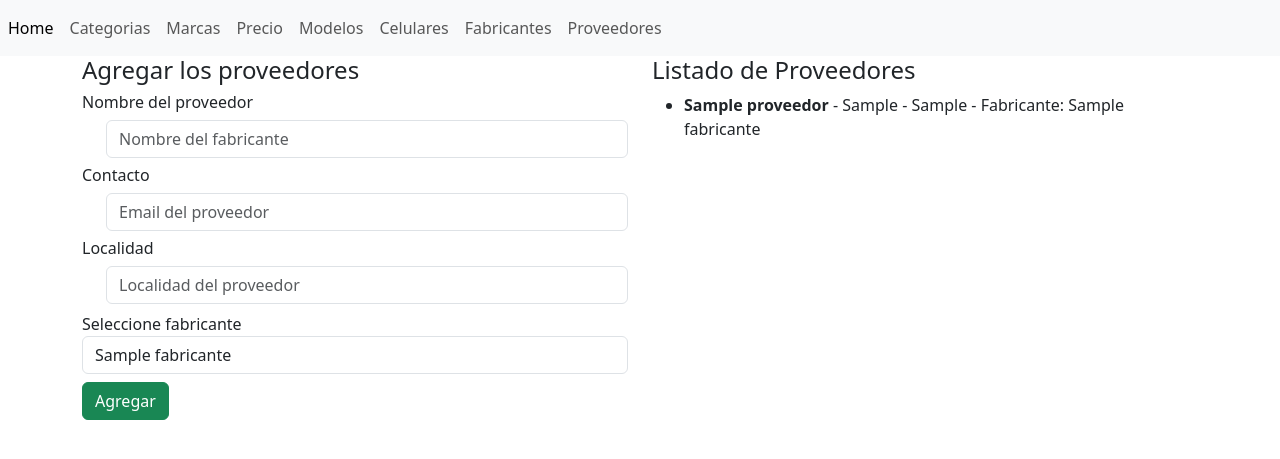
After one commit to JoakoSavini/primer-efi-flask, a Flask app: page /proveedores in a window 1280 px wide. The commit adds this page. Shown: the top 459 px of the page. Run offline with Flask 3, Linux system fonts and the light colour scheme; tables that the repository leaves empty hold one stand-in row (values such as "Sample post").

Commit message:
Formularios de proveedores y fabricantes completados, agregue negritas a los otros formularios

```diff
--- a/app.py
+++ b/app.py
@@ -91,3 +91,57 @@ def celulares():
         marcas=marcas,
         modelos=modelos,
     )
+
+@app.route('/proveedores', methods=['POST', 'GET'])
+def proveedores():
+    proveedores = Proveedor.query.all()
+    fabricantes = Fabricante.query.all()
+
+    if request.method == 'POST':
+        nombre = request.form['nombre']
+        contacto = request.form['contacto']
+        localidad = request.form['localidad']
+        fabricante = request.form['fabricante']
+
+        proveedor_nuevo = Proveedor(
+            nombre = nombre,
+            contacto = contacto,
+            localidad = localidad,
+            fabricante_id = fabricante,
+        )
+
+        db.session.add(proveedor_nuevo)
+        db.session.commit()
+        return redirect(url_for('proveedores'))
+
+    return render_template(
+        'proveedores.html',
+        fabricantes=fabricantes,
+        proveedores=proveedores
+
+    )
+
+@app.route('/fabricantes', methods=['POST', 'GET'])
+def fabricantes():
+    fabricantes = Fabricante.query.all()
+
+    if request.method == 'POST':
+        nombre = request.form['nombre']
+        contacto = request.form['contacto']
+        localidad = request.form['localidad']
+
+        fabricante_nuevo = Fabricante(
+            nombre = nombre,
+            contacto = contacto,
+            localidad = localidad,
+        )
+
+        db.session.add(fabricante_nuevo)
+        db.session.commit()
+        return redirect(url_for('fabricantes'))
+
+    return render_template(
+        'fabricante.html',
+        fabricantes=fabricantes,
+
+    )
--- a/modelos.py
+++ b/modelos.py
@@ -49,7 +49,7 @@ class Accesorios(db.Model):
 class Fabricante(db.Model):
     id = db.Column(db.Integer, primary_key=True)
     nombre = db.Column(db.String(50), nullable=False)
-    contacto = db.Column(db.Integer, nullable=False)
+    contacto = db.Column(db.String(50), nullable=False)
     localidad = db.Column(db.String(50), nullable=False)
 
     def __str__(self) -> str:
@@ -58,8 +58,11 @@ class Fabricante(db.Model):
 class Proveedor(db.Model):
     id = db.Column(db.Integer, primary_key=True)
     nombre = db.Column(db.String(50), nullable=False)
-    contacto = db.Column(db.Integer, nullable=False)
+    contacto = db.Column(db.String(50), nullable=False)
     localidad = db.Column(db.String(50), nullable=False)
+    fabricante_id = db.Column(db.Integer, db.ForeignKey('fabricante.id'))
+
+    fabricante = db.relationship('Fabricante', backref=db.backref('proveedores', lazy=True))
 
     def __str__(self) -> str:
         return self.nombre
--- a/templates/precios.html
+++ b/templates/precios.html
@@ -5,7 +5,9 @@
 {% endblock %}
 
 {% block content %}
+<h1>Los precios de los celulares en stock</h1>
 {% for celular in celulares %}
-    <li>${{celular.precio}} - {{celular.marca}} - {{celular.modelo}}</li>
-{% endfor %}
+    <h4><li><strong>${{celular.precio}}</strong> - {{celular.marca}} - {{celular.modelo}}</li></h4>
+
+    {% endfor %}
 {% endblock %}
--- /dev/null
+++ b/templates/proveedores.html
@@ -0,0 +1,47 @@
+{% extends "template_base.html" %}
+
+{% block title %}
+Proveedores
+{% endblock %}
+
+{% block content %}
+
+<div class="container">
+    <div class="row">
+        <div class="col-6">
+            <h4>Agregar los proveedores</h4>
+            <h6>Nombre del proveedor</h6>
+            <form action="" method="post">  <!-- Asegurando la ruta de acción -->
+                <div class="form-check mb-2">
+                    <input type="text" name="nombre" class="form-control mb-2" placeholder="Nombre del fabricante" required>
+                </div>
+                <h6>Contacto</h6>
+                <div class="form-check mb-2">
+                    <input type="email" name="contacto" class="form-control mb-2" placeholder="Email del proveedor" required>
+                </div>
+                <h6>Localidad</h6>
+                <div class="form-check mb-2">
+                    <input type="text" name="localidad" class="form-control mb-2" placeholder="Localidad del proveedor" required>
+                </div>
+                <label for="fabricante">Seleccione fabricante</label>
+                <select name="fabricante" id="fabricante" class="form-control mb-2" placeholder="Seleccione el fabricante" >
+
+                    {% for fabricante in fabricantes %}
+                        <option value="{{fabricante.id}}"> {{fabricante.nombre}}</option>
+                    {% endfor %}
+                </select>
+                <button type="submit" class="btn btn-success">Agregar</button>
+            </form>
+        </div>
+        <div class="col-6">
+            <h4>Listado de Proveedores</h4>
+            <ul>
+                {% for proveedor in proveedores %}
+                    <li> <strong>{{ proveedor.nombre }}</strong> - {{ proveedor.contacto }} - {{ proveedor.localidad }} - Fabricante: {{ proveedor.fabricante}} </li>
+                {% endfor %}
+            </ul>
+        </div>
+    </div>
+</div>
+
+{% endblock %}
--- a/templates/template_base.html
+++ b/templates/template_base.html
@@ -30,6 +30,8 @@
                 <a class="nav-item nav-link" href="/precios">Precio</a>
                 <a class="nav-item nav-link" href="/modelos">Modelos</a>
                 <a class="nav-item nav-link" href="/celulares">Celulares</a>
+                <a class="nav-item nav-link" href="/fabricantes">Fabricantes</a>
+                <a class="nav-item nav-link" href="/proveedores">Proveedores</a>
             </div>
         </nav>
 
```
Also changed, not shown: migrations/versions/4b53de6dddbc_.py (added, +50 -0 lines), migrations/versions/68b2d3514928_.py (added, +34 -0 lines), templates/fabricante.html (added, +38 -0 lines), 1 other file.
